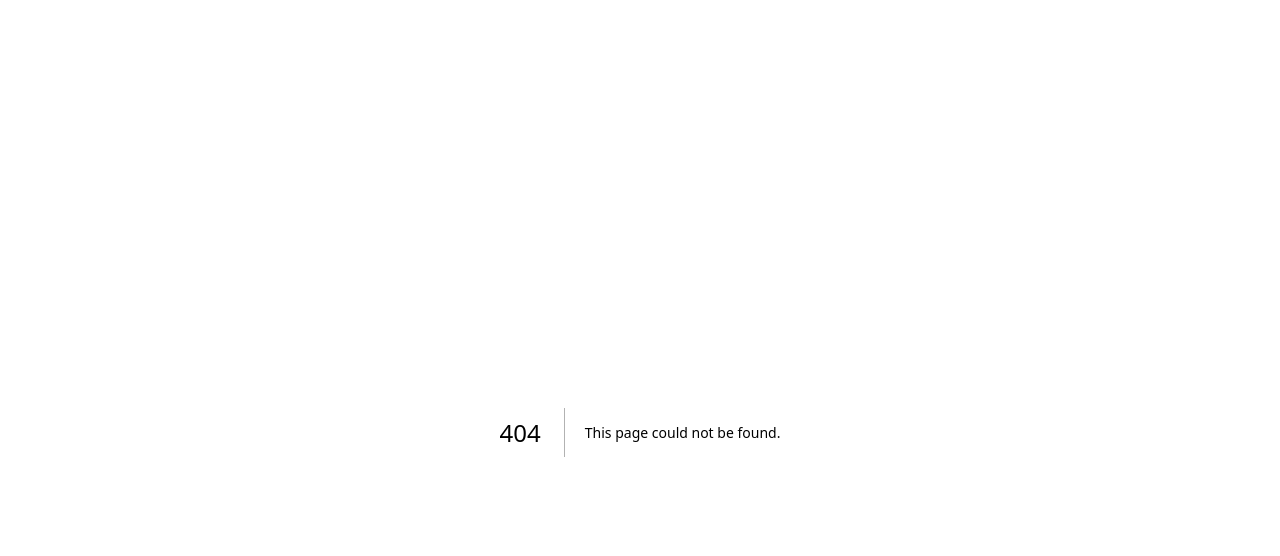
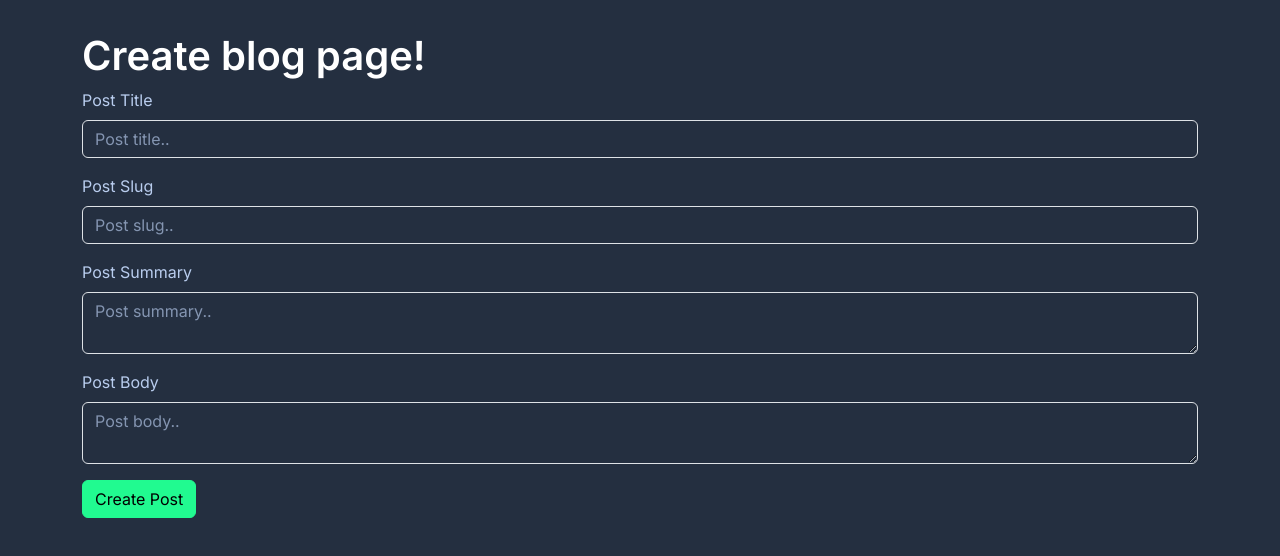
Before and after one commit to bryanhad/blog-website-frontend, a Next.js app: page /blog/new in a window 1280 px wide. Before the commit this address had no page. Shown: the top 556 px of the page. Built offline with nearby package versions, Linux system fonts and the light colour scheme; no server answers.

Commit message:
feat: creat blog page using react-hook-form and axios!

```diff
--- a/package.json
+++ b/package.json
@@ -9,11 +9,13 @@
     "lint": "next lint"
   },
   "dependencies": {
+    "axios": "^1.6.2",
     "bootstrap": "^5.3.2",
     "next": "14.0.4",
     "react": "^18",
     "react-bootstrap": "^2.9.1",
     "react-dom": "^18",
+    "react-hook-form": "^7.49.2",
     "sass": "^1.69.5"
   },
   "devDependencies": {
--- /dev/null
+++ b/src/models/blog-post.ts
@@ -0,0 +1,12 @@
+export type CreateBlogPostValues = {
+    slug: string
+    title: string
+    summary: string
+    body: string
+}
+
+export type BlogPost = {
+    _id: string
+    createdAt: string
+    updatedAt: string
+} & CreateBlogPostValues
--- /dev/null
+++ b/src/network/api/blog.ts
@@ -0,0 +1,7 @@
+import api from '@/network/axiosInstance'
+import { BlogPost, CreateBlogPostValues } from "@/models/blog-post";
+
+export async function createBlogPost(input:CreateBlogPostValues) {
+    const res = await api.post<BlogPost>('/posts', input)
+    return res.data
+}
--- /dev/null
+++ b/src/network/axiosInstance.ts
@@ -0,0 +1,10 @@
+import axios from "axios";
+
+const axiosInstance = axios.create({
+    baseURL: process.env.NEXT_PUBLIC_BACKEND_URL,
+    timeout: 5000, //if our server doesn't response in 5sec, the request will be aborted.
+})
+
+// in axios, if the result is of 400 or 500, the result then is automatically thrown as an error.. nice!
+
+export default axiosInstance
--- a/src/pages/articles.tsx
+++ b/src/pages/blog/index.tsx
@@ -1,13 +1,13 @@
 import Head from 'next/head'
 
-export default function ArticlesPage() {
+export default function BlogsPage() {
     return (
         <>
             <Head>
-                <title>Articles | Portfolio</title>
+                <title>Blogs | Portfolio</title>
                 <meta
                     name="description"
-                    content="Read the latest articles on Bryan Hadinata's portfolio page"
+                    content="Read the latest blogs on Bryan Hadinata's portfolio page"
                 />
             </Head>
             <div>Hello, this is blog page!</div>
--- /dev/null
+++ b/src/pages/blog/new.tsx
@@ -0,0 +1,60 @@
+import { Button, Form } from 'react-bootstrap'
+import type { CreateBlogPostValues } from '@/models/blog-post'
+import { useForm } from 'react-hook-form'
+import * as BlogApi from '@/network/api/blog'
+
+export default function CreateBlogPostPage() {
+    const { register, handleSubmit } = useForm<CreateBlogPostValues>({})
+    // to use useformhook, first, we have to register all input fields.. it's simply just spreading the props..
+    // then use pass our own onSubmit function to the handleSubmit, and pass that into onSubmit attr of the form..
+
+    async function onSubmit(input: CreateBlogPostValues) {
+        try {
+            const newBlog = await BlogApi.createBlogPost(input)
+            alert('Post created successfuly')
+        } catch (err) {
+            console.error(err)
+            alert(err)
+        }
+    }
+
+    return (
+        <div>
+            <h1>Create blog page!</h1>
+            <Form onSubmit={handleSubmit(onSubmit)}>
+                {/* cnotrolId takes care of linking between lavel and the input */}
+                <Form.Group className="mb-3" controlId="title-input">
+                    <Form.Label>Post Title</Form.Label>
+                    <Form.Control
+                        {...register('title')}
+                        placeholder="Post title.."
+                    />
+                </Form.Group>
+                <Form.Group className="mb-3" controlId="slug-input">
+                    <Form.Label>Post Slug</Form.Label>
+                    <Form.Control
+                        {...register('slug')}
+                        placeholder="Post slug.."
+                    />
+                </Form.Group>
+                <Form.Group className="mb-3" controlId="summary-input">
+                    <Form.Label>Post Summary</Form.Label>
+                    <Form.Control
+                        {...register('summary')}
+                        placeholder="Post summary.."
+                        as="textarea"
+                    />
+                </Form.Group>
+                <Form.Group className="mb-3" controlId="body-input">
+                    <Form.Label>Post Body</Form.Label>
+                    <Form.Control
+                        {...register('body')}
+                        placeholder="Post body.."
+                        as="textarea"
+                    />
+                </Form.Group>
+                <Button type="submit">Create Post</Button>
+            </Form>
+        </div>
+    )
+}
--- a/src/styles/globals.scss
+++ b/src/styles/globals.scss
@@ -4,6 +4,11 @@
     box-sizing: border-box;
     padding: 0;
     margin: 0;
+}
+
+h1 {
+    color: white;
+    font-weight: 600;
 }
 
 html,
```
Also changed, not shown: 1 other file (tests, documents, lock files or other folders).
